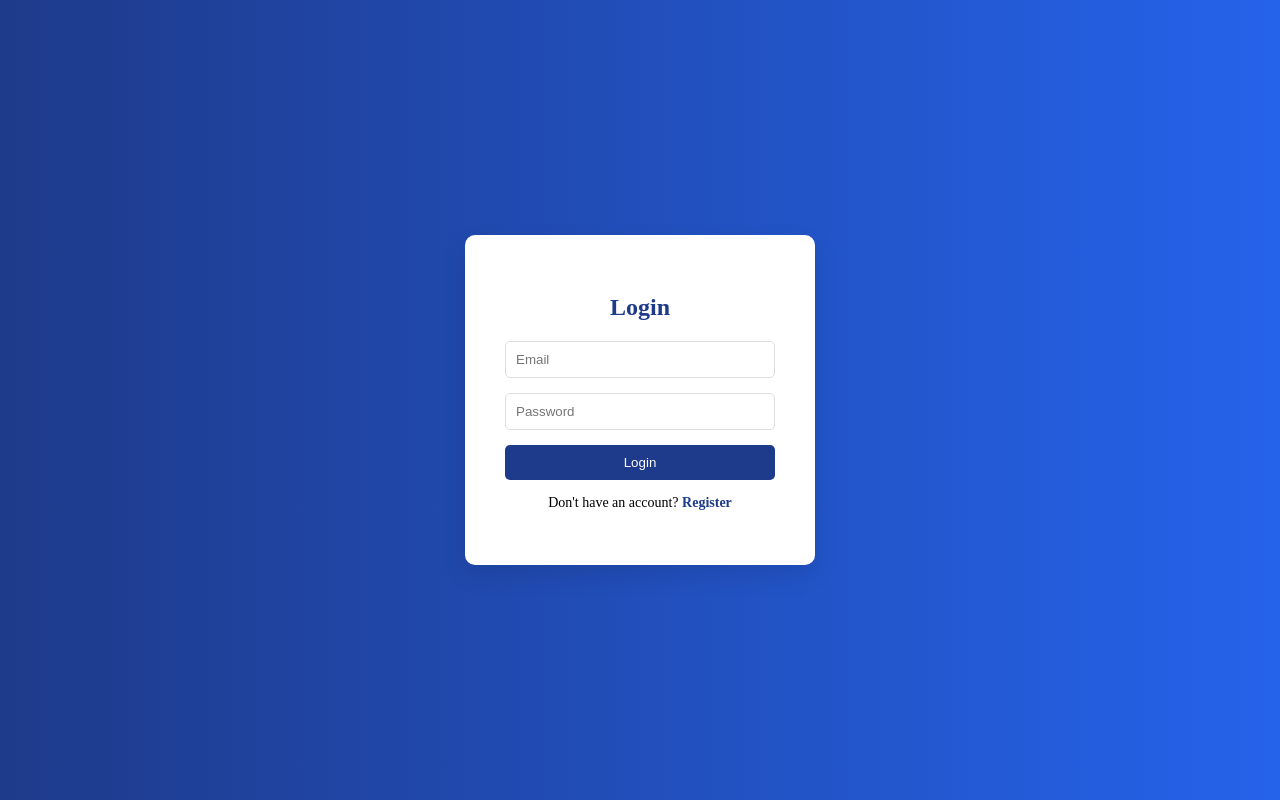
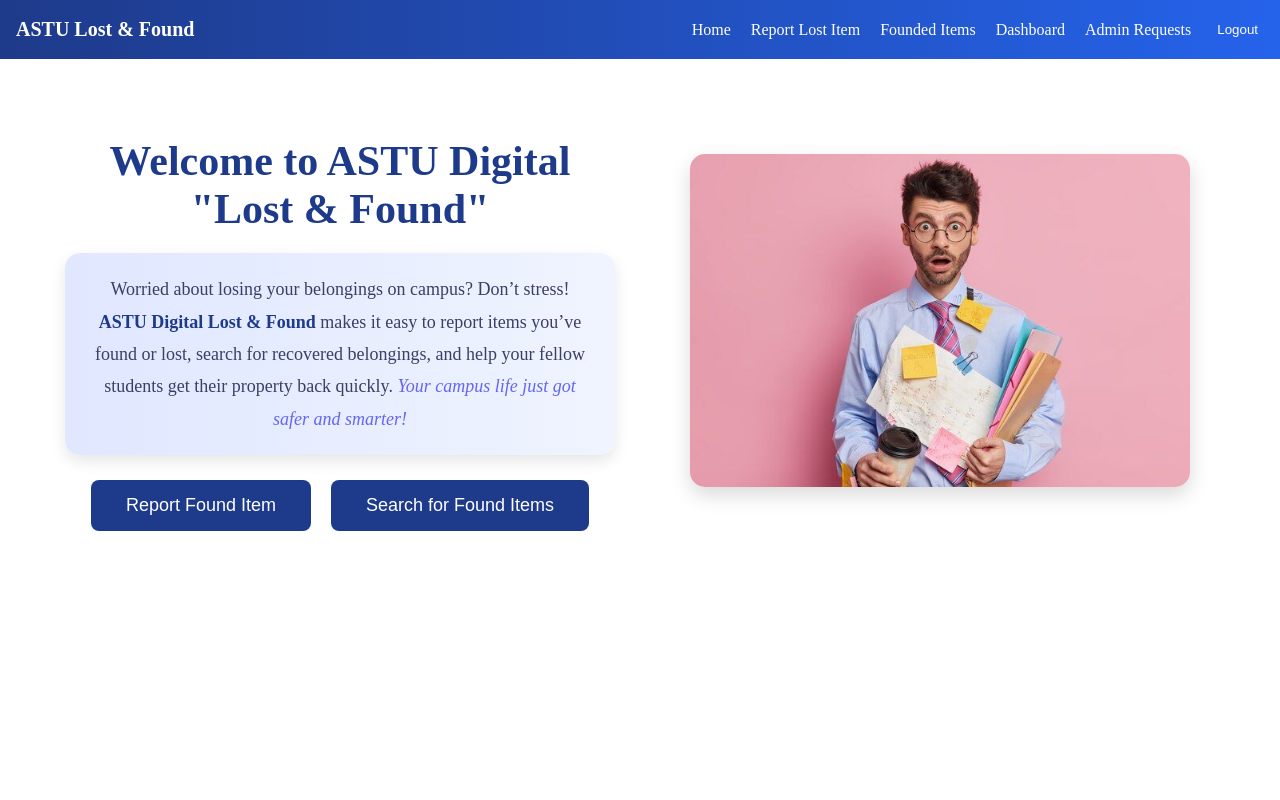
Before and after one commit to babaty73/lost-and-found, a React (Vite) app: page /home in a window 1280 px wide. Before the commit this address led to /login. Built offline with nearby package versions, Linux system fonts and the light colour scheme; sample sign-in values are in the browser's storage.

Commit message:
debugged the issue of redirecting to login page when refreshing the app

```diff
--- a/src/App.jsx
+++ b/src/App.jsx
@@ -11,7 +11,14 @@ import Login from "./pages/Login";
 import Register from "./pages/Register";
 
 function App() {
-  const [isLoggedIn, setIsLoggedIn] = useState(false);
+  const [isLoggedIn, setIsLoggedIn] = useState(() => {
+    try {
+      return localStorage.getItem("isLoggedIn") === "true";
+    } catch (error) {
+      console.error("Failed to load login state from localStorage:", error);
+      return false;
+    }
+  });
   const [foundItems, setFoundItems] = useState(() => {
     try {
       const stored = localStorage.getItem("foundItems");
@@ -29,6 +36,14 @@ function App() {
       console.error("Failed to save found items to localStorage:", error);
     }
   }, [foundItems]);
+
+  useEffect(() => {
+    try {
+      localStorage.setItem("isLoggedIn", isLoggedIn ? "true" : "false");
+    } catch (error) {
+      console.error("Failed to save login state to localStorage:", error);
+    }
+  }, [isLoggedIn]);
 
   return (
     <>
```
